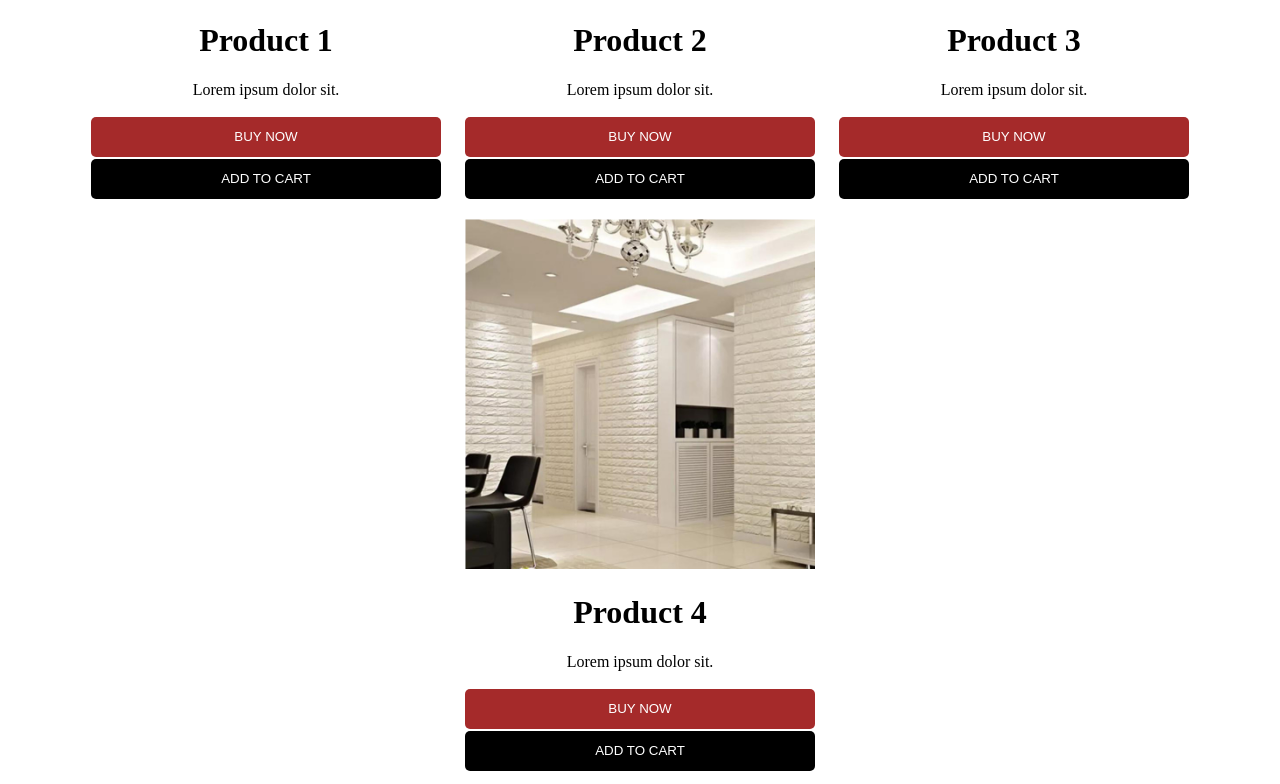
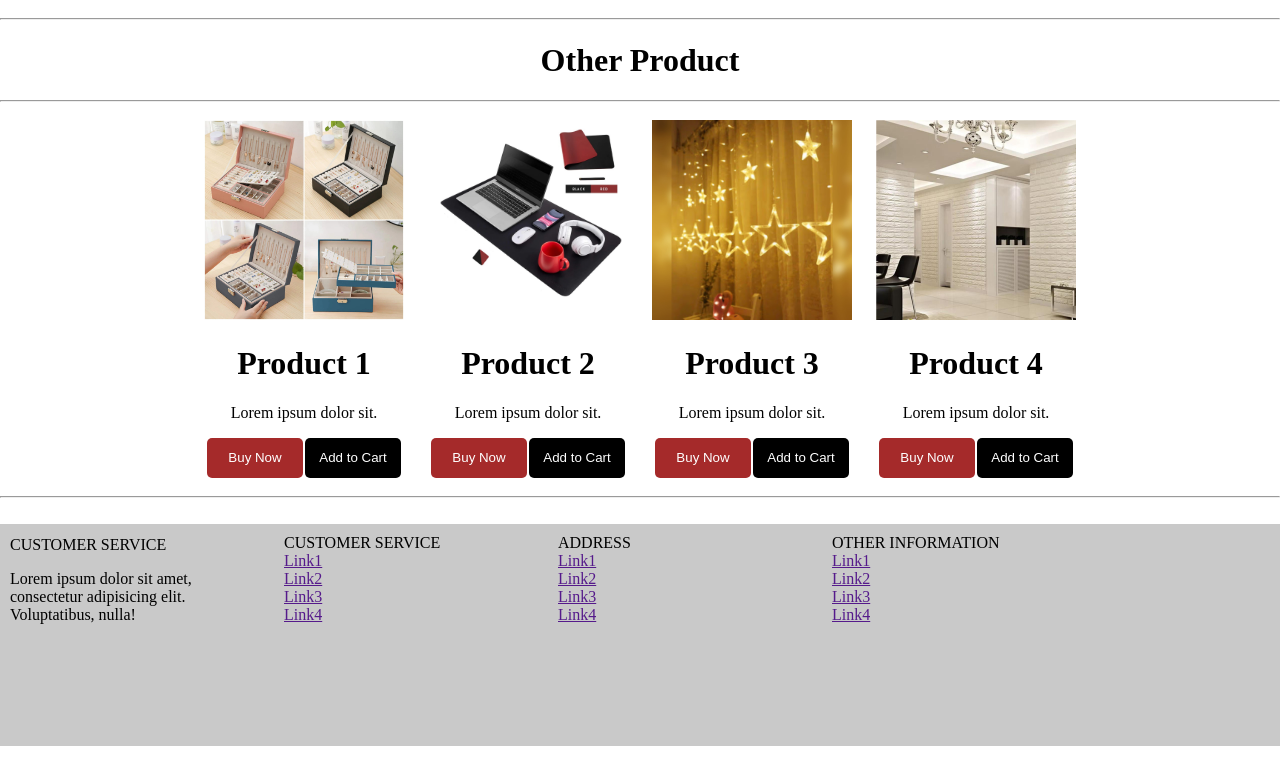
Before and after one commit to hanzalah-bmj/homework, a plain HTML site: page index.html in a window 1280 px wide. Shown: the part 1256-2040 px from the top of the page. After the commit the page ends 2002 px from the top, so only its background shows below. Drawn offline with Linux system fonts and the light colour scheme.

Commit message:
edit in css

```diff
--- a/style.css
+++ b/style.css
@@ -1,3 +1,7 @@
+body {
+    margin: 0px;
+    padding: 0px;
+}
 .top_bar {
     width: 100%;
     vertical-align: top;
@@ -40,8 +44,8 @@
     vertical-align: middle;
     height: 64px;
     line-height: 64px;
-    font-size: 30px;
-    margin: 20px;
+    font-size: 25px;
+    margin: 10px;
 }
 
 .header-right {
@@ -55,8 +59,8 @@
 }
 
 .pro-tumb {
-    width: 350px;
-    height: 350px;
+    width: 200px;
+    height: 200px;
 }
 
 .pro-title {
@@ -66,26 +70,27 @@
 .product-card {
     display: inline-table;
     margin: auto;
-    width: 350px;
+    width: 200px;
     margin: 10px;
 }
 
 .atc-btn,
 .buy-btn {
-    margin-top: 2px;
-    width: 100%;
+    width: 48%;
     height: 40px;
     border-radius: 5px;
     border: 0px;
-    text-transform: uppercase;
 }
 
 .atc-btn {
+    display: inline-block;
     background-color: black;
     color: white;
+    margin-left: 2px;
 }
 
 .buy-btn {
+    display: inline-block;
     background-color: brown;
     color: white;
 }
@@ -100,7 +105,7 @@
 
 .footer-box-main {
     display: inline-block;
-    width: 350px;
+    width: 250px;
     height: 200px;
     margin: 10px;
     margin-top: 10px;
```
